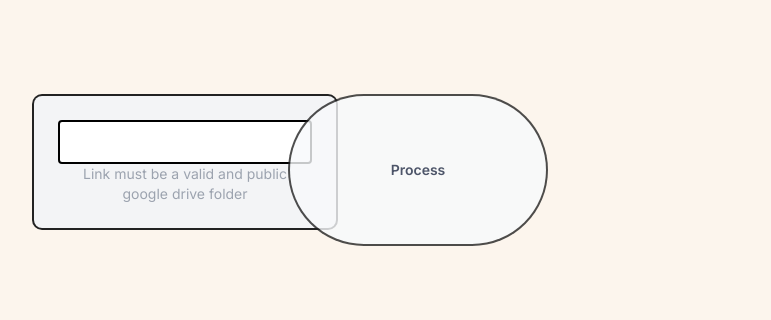
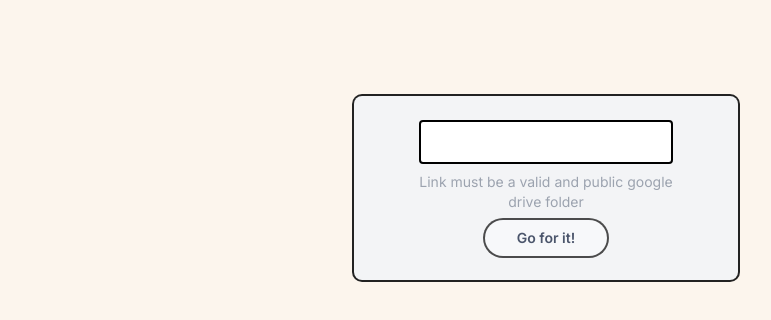
Before and after one commit to mplata/photo-assistant, a Next.js app: page / in a window 1280 px wide. Shown: the top 320 px of the page, without its empty margins (94-865 px from the left). Built offline with nearby package versions, Linux system fonts and the light colour scheme.

Commit message:
feat: Fix broken layout

```diff
--- a/src/app/layout.tsx
+++ b/src/app/layout.tsx
@@ -5,8 +5,8 @@ import "./globals.css";
 const inter = Inter({ subsets: ["latin"] });
 
 export const metadata: Metadata = {
-  title: "Create Next App",
-  description: "Generated by create next app",
+  title: ':: Photo Assistant::',
+  description: "AI powered photo assistant",
 };
 
 export default function RootLayout({
--- a/src/app/page.tsx
+++ b/src/app/page.tsx
@@ -31,7 +31,7 @@ export default function Home() {
 
   return (
     <main className="flex min-h-screen flex-col items-center justify-between p-24">
-      <div className="mb-32 grid text-center lg:mb-0 lg:w-full lg:max-w-5xl lg:grid-cols-4 lg:text-left">
+      <div className="mb-32 grid text-center lg:mb-0 lg:w-full lg:max-w-5xl lg:text-left">
         <PhotoUpload isLoading={isLoading} onProcessUrl={onProcessUrl}/>
         {
           isLoading ?
--- a/src/components/ConfirmButton/index.tsx
+++ b/src/components/ConfirmButton/index.tsx
@@ -14,7 +14,7 @@ const ConfirmButton = ({ text, disabled, onClick }: ConfirmButtonProps) => {
             className='bg-[#FDC671] text-[#222E49] py-2 px-8
                 align-middle text-sm font-semibold rounded-full
                 shadow-[0rem_0rem_0rem_0.125rem_#222]
-                disabled:bg-slate-50 opacity-80'
+                disabled:bg-slate-50 opacity-80 mt-2'
             >
             {text}
         </button>
--- a/src/components/Photo/index.tsx
+++ b/src/components/Photo/index.tsx
@@ -12,7 +12,7 @@ const Photo = ({ photo }: PhotoProps) => {
   }
 
 
-  return  <div className='w-1/4'>
+  return  <div className='rounded-md border-1 border-stone-800 cursor-pointer shadow-[0rem_0rem_0rem_0.125rem_#222]'>
       <img
         key={photo.id}
         src={`https://lh3.google.com/u/0/d/${photo.id}`}
--- a/src/components/PhotosContainer/index.tsx
+++ b/src/components/PhotosContainer/index.tsx
@@ -12,7 +12,7 @@ const PhotosContainer = ({ photos }: PhotosContainerProps) => {
     return null;
   }
 
-  return  <div className='flex flex-row flex-wrap gap-1'>
+  return  <div className='grid grid-cols-1 sm:grid-cols-2 md:grid-cols-3 gap-4'>
       {
         photos.map(photo => <Photo key={photo.id} photo={photo}/>
         )
--- a/src/components/UploadPhoto/index.tsx
+++ b/src/components/UploadPhoto/index.tsx
@@ -22,9 +22,8 @@ const PhotoUpload = ({ onProcessUrl, isLoading }: PhotoUploadProps) => {
     }, [url]);
 
     return  <>
-        <section id="image-preview" className="max-w-sm p-6 mb-4 bg-gray-100 items-center mx-auto text-center cursor-pointer rounded-lg shadow-[0rem_0rem_0rem_0.125rem_#222]">
-            <input id="upload" type="file" className="hidden" accept="image/*" />
-            <label className="cursor-pointer">
+        <section id="image-preview" className="max-w-sm p-6 mb-4 bg-gray-100 items-center mx-auto text-center rounded-lg shadow-[0rem_0rem_0rem_0.125rem_#222]">
+            <label>
                 <input
                     type='text'
                     className='p-2 rounded border-2 border-black'
@@ -32,14 +31,14 @@ const PhotoUpload = ({ onProcessUrl, isLoading }: PhotoUploadProps) => {
                     value={url}
                     onChange={(e) => setUrl(e.target.value)}
                 />
-                <p className="font-normal text-sm text-gray-400 md:px-6">Link must be a valid and public google drive folder</p>
+                <p className="font-normal text-sm text-gray-400 md:px-6 mt-2">Link must be a valid and public google drive folder</p>
             </label>
+            <ConfirmButton
+              text='Go for it!'
+              disabled={!isValidUrl || isLoading}
+              onClick={handleUpload}
+            />
         </section>
-        <ConfirmButton
-            text='Process'
-            disabled={!isValidUrl || isLoading}
-            onClick={handleUpload}
-        />
     </>
 };
 
```
